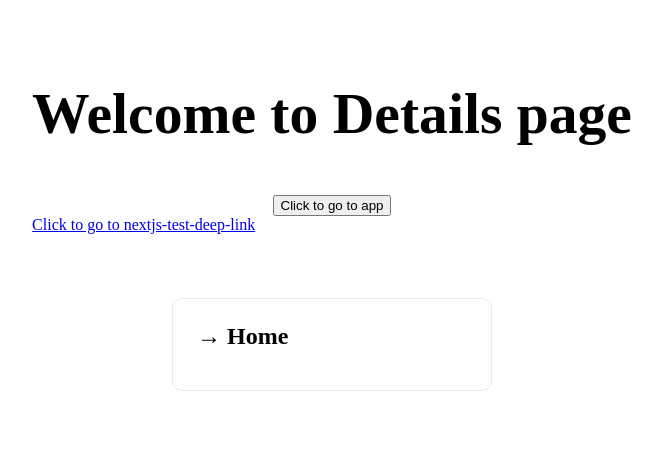
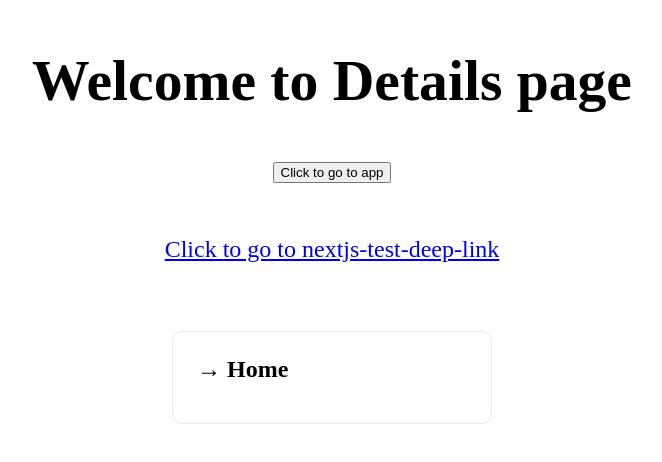
Before and after one commit to PhamVanBach/nextjs-test-deep-link, a Next.js app: page /details in a window 1280 px wide. Shown: the part 164-626 px from the top of the page, without its empty margins (308-970 px from the left). Built offline with nearby package versions, Linux system fonts and the light colour scheme.

Commit message:
Add link to click

```diff
--- a/pages/details/index.js
+++ b/pages/details/index.js
@@ -18,16 +18,19 @@ export default function Details() {
         <div className={styles.grid}>
           <button onClick={redirecttoNativeApp}>Click to go to app</button>
         </div>
-
-        <a href="https://nextjs-test-deep-link.vercel.app/">Click to go to nextjs-test-deep-link</a>
-
+        <div className={styles.grid}>
+          <a
+            href="https://nextjs-test-deep-link.vercel.app/"
+            className={styles.description}
+          >
+            Click to go to nextjs-test-deep-link
+          </a>
+        </div>
         <div className={styles.grid}>
           <a href="/" className={styles.card}>
             <h3>&rarr; Home</h3>
           </a>
         </div>
-
-
       </main>
     </div>
   );
```
